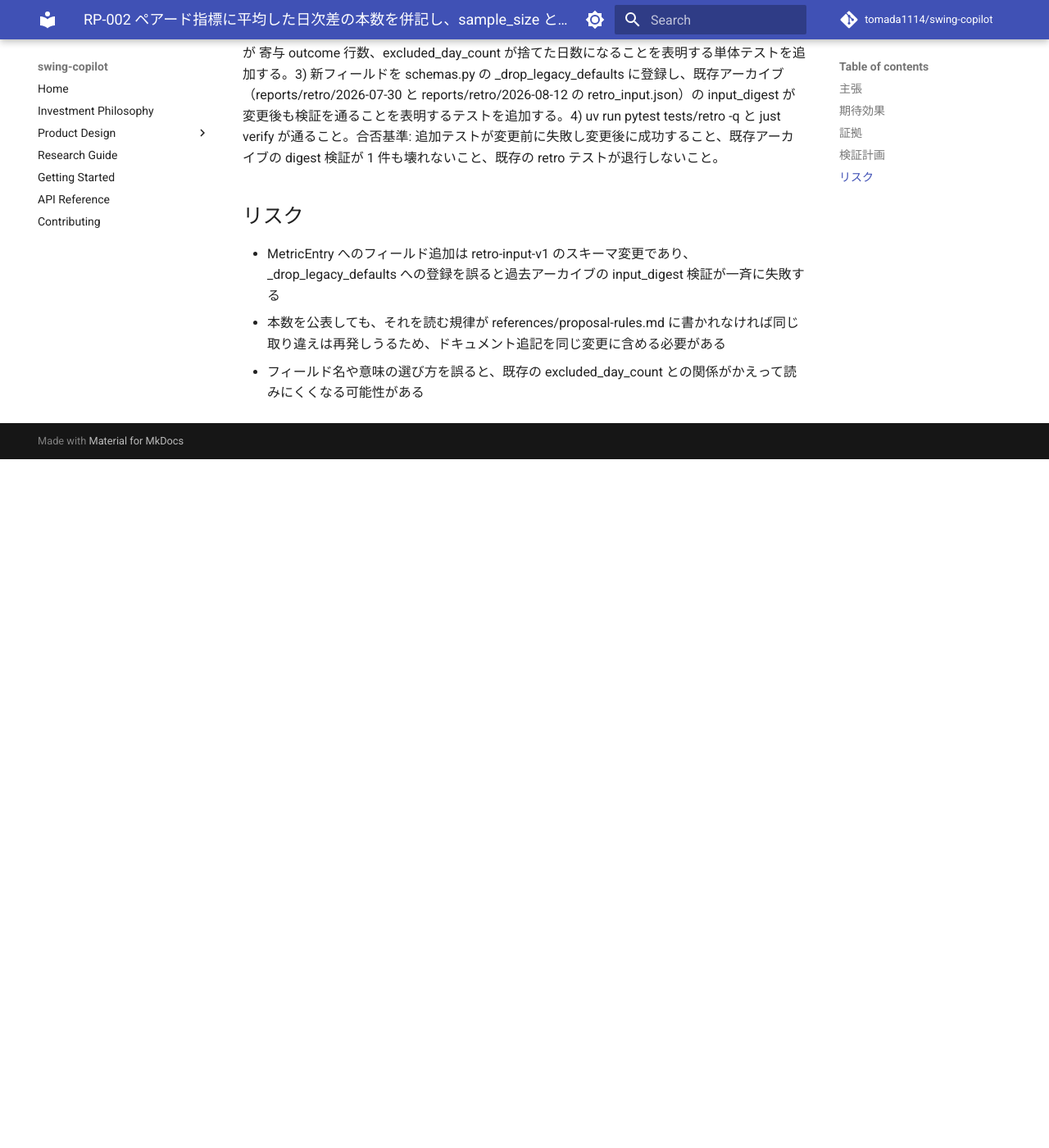
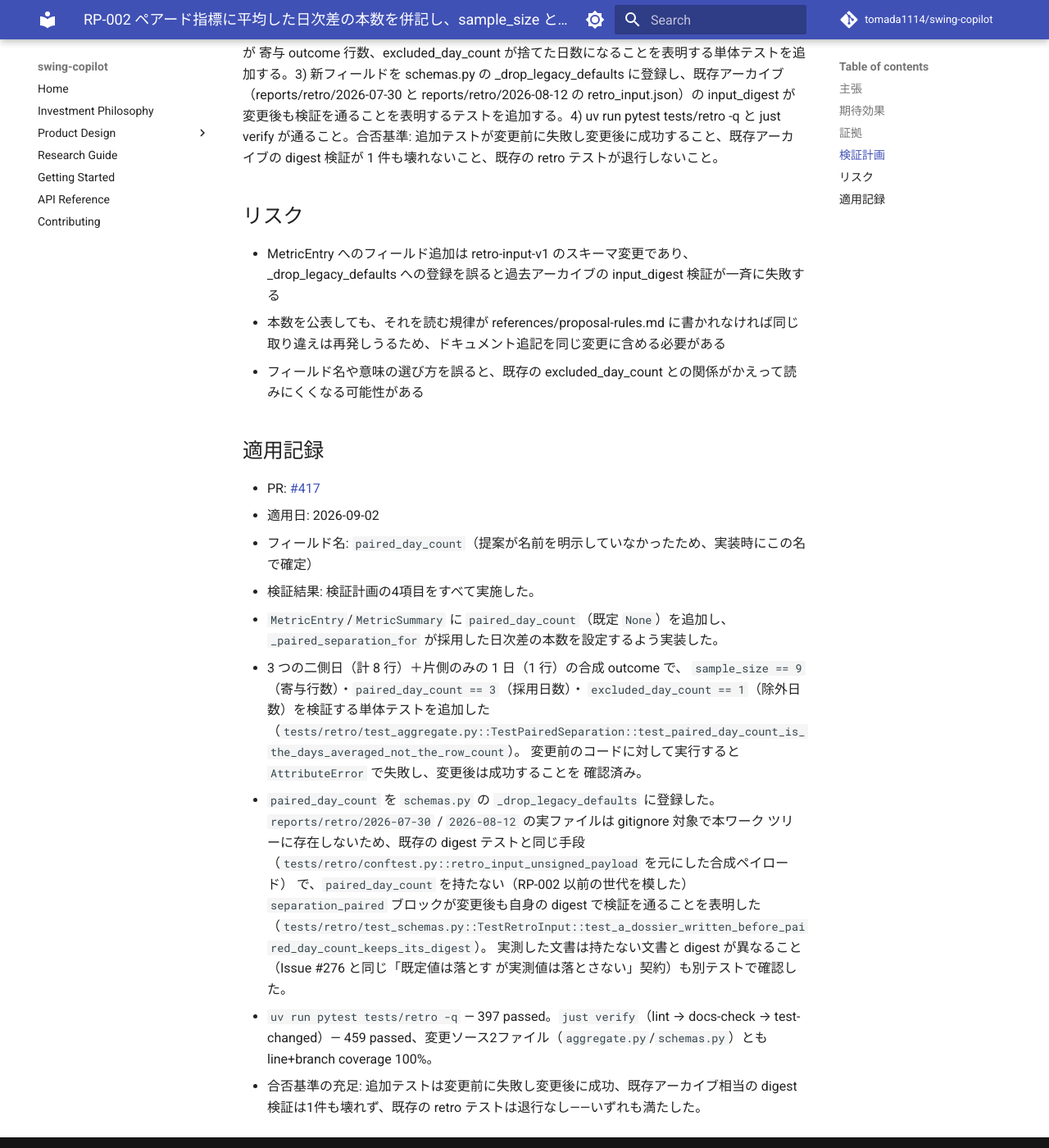
Before and after one commit to tomada1114/swing-copilot, an MkDocs documentation site: the page built from docs/retro/proposals/RP-002-retro-aggregate-paired-metric-day-count.md, in a window 1280 px wide and 1400 px high, scrolled down 1245 px. Shown: the whole window at 82% size. Built offline with MkDocs 1.6.1 and Material for MkDocs 9.7.7, drawn with Linux system fonts in a browser that asks for light colours; comment, search, counter and statistics services are not loaded; before the commit the page ends 1805 px from its top, so only the background shows below that.

Commit message:
docs(retro): RP-002 の台帳を applied に更新し PR #417 と検証結果を記録
Claude-Session: https://claude.ai/code/session_01RB3oRxW9trLSX68bw7yLjh

```diff
--- a/docs/retro/proposals/RP-002-retro-aggregate-paired-metric-day-count.md
+++ b/docs/retro/proposals/RP-002-retro-aggregate-paired-metric-day-count.md
@@ -30,3 +30,32 @@
 - MetricEntry へのフィールド追加は retro-input-v1 のスキーマ変更であり、_drop_legacy_defaults への登録を誤ると過去アーカイブの input_digest 検証が一斉に失敗する
 - 本数を公表しても、それを読む規律が references/proposal-rules.md に書かれなければ同じ取り違えは再発しうるため、ドキュメント追記を同じ変更に含める必要がある
 - フィールド名や意味の選び方を誤ると、既存の excluded_day_count との関係がかえって読みにくくなる可能性がある
+
+## 適用記録
+
+- PR: [#417](https://github.com/tomada1114/swing-copilot/pull/417)
+- 適用日: 2026-09-02
+- フィールド名: `paired_day_count`（提案が名前を明示していなかったため、実装時にこの名で確定）
+- 検証結果: 検証計画の4項目をすべて実施した。
+  1. `MetricEntry`/`MetricSummary` に `paired_day_count`（既定 `None`）を追加し、
+     `_paired_separation_for` が採用した日次差の本数を設定するよう実装した。
+  2. 3 つの二側日（計 8 行）＋片側のみの 1 日（1 行）の合成 outcome で、
+     `sample_size == 9`（寄与行数）・`paired_day_count == 3`（採用日数）・
+     `excluded_day_count == 1`（除外日数）を検証する単体テストを追加した
+     （`tests/retro/test_aggregate.py::TestPairedSeparation::test_paired_day_count_is_the_days_averaged_not_the_row_count`）。
+     変更前のコードに対して実行すると `AttributeError` で失敗し、変更後は成功することを
+     確認済み。
+  3. `paired_day_count` を `schemas.py` の `_drop_legacy_defaults` に登録した。
+     `reports/retro/2026-07-30` / `2026-08-12` の実ファイルは gitignore 対象で本ワーク
+     ツリーに存在しないため、既存の digest テストと同じ手段
+     （`tests/retro/conftest.py::retro_input_unsigned_payload` を元にした合成ペイロード）
+     で、`paired_day_count` を持たない（RP-002 以前の世代を模した）`separation_paired`
+     ブロックが変更後も自身の digest で検証を通ることを表明した
+     （`tests/retro/test_schemas.py::TestRetroInput::test_a_dossier_written_before_paired_day_count_keeps_its_digest`）。
+     実測した文書は持たない文書と digest が異なること（Issue #276 と同じ「既定値は落とす
+     が実測値は落とさない」契約）も別テストで確認した。
+  4. `uv run pytest tests/retro -q` — 397 passed。`just verify`（lint → docs-check →
+     test-changed）— 459 passed、変更ソース2ファイル（`aggregate.py`/`schemas.py`）とも
+     line+branch coverage 100%。
+- 合否基準の充足: 追加テストは変更前に失敗し変更後に成功、既存アーカイブ相当の digest
+  検証は1件も壊れず、既存の retro テストは退行なし——いずれも満たした。
```
Also changed, not shown: docs/retro/proposals.md (+1 -1 lines).
